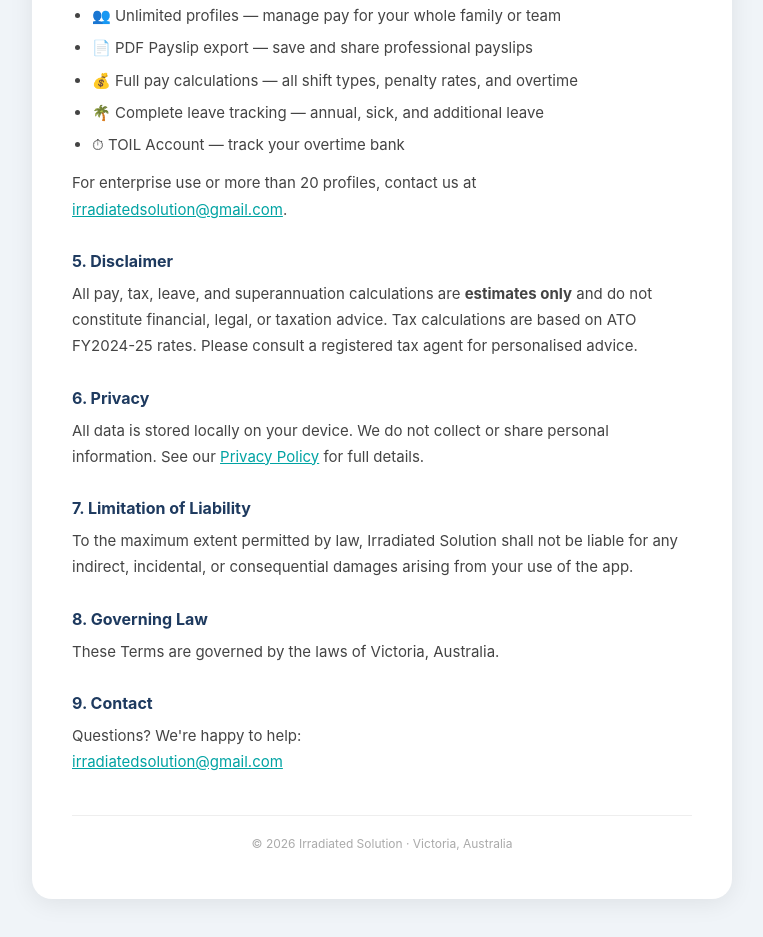
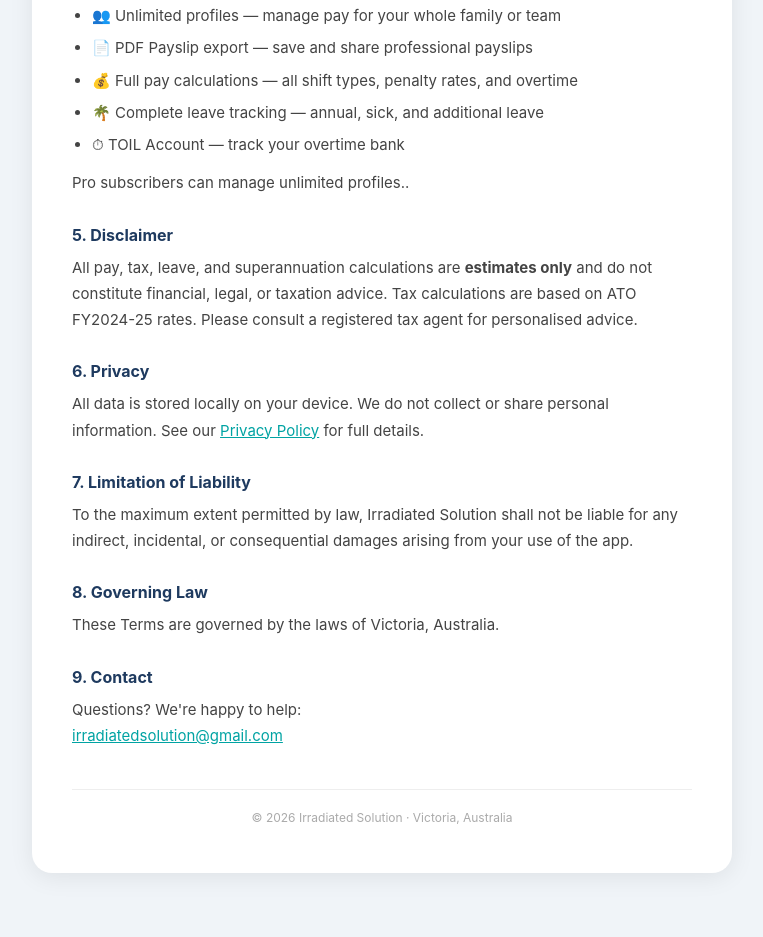
Before and after one commit to irradiatedsolution/rostermateAU-privacy, a plain HTML site: page terms.html in a window 1280 px wide. Shown: the part 973-1910 px from the top of the page, without its empty margins (258-1021 px from the left). After the commit the page ends 1886 px from the top, so only its background shows below. Drawn offline with Linux system fonts and the light colour scheme.

Commit message:
Revise enterprise contact info and pro subscriber details
Updated the contact information for enterprise use to clarify that pro subscribers can manage unlimited profiles.

```diff
--- a/terms.html
+++ b/terms.html
@@ -58,7 +58,7 @@
       <li>🌴 Complete leave tracking — annual, sick, and additional leave</li>
       <li>⏱ TOIL Account — track your overtime bank</li>
     </ul>
-    <p style="margin-top:12px;">For enterprise use or more than 20 profiles, contact us at <a href="mailto:irradiatedsolution@gmail.com">irradiatedsolution@gmail.com</a>.</p>
+    <p style="margin-top:12px;">Pro subscribers can manage unlimited profiles.</a>.</p>
 
     <h2>5. Disclaimer</h2>
     <p>All pay, tax, leave, and superannuation calculations are <strong>estimates only</strong> and do not constitute financial, legal, or taxation advice. Tax calculations are based on ATO FY2024-25 rates. Please consult a registered tax agent for personalised advice.</p>
```
